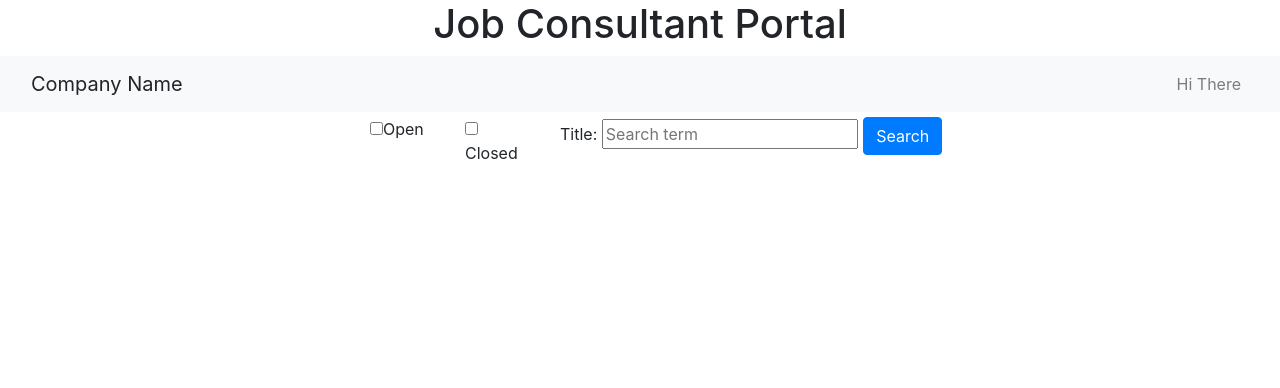
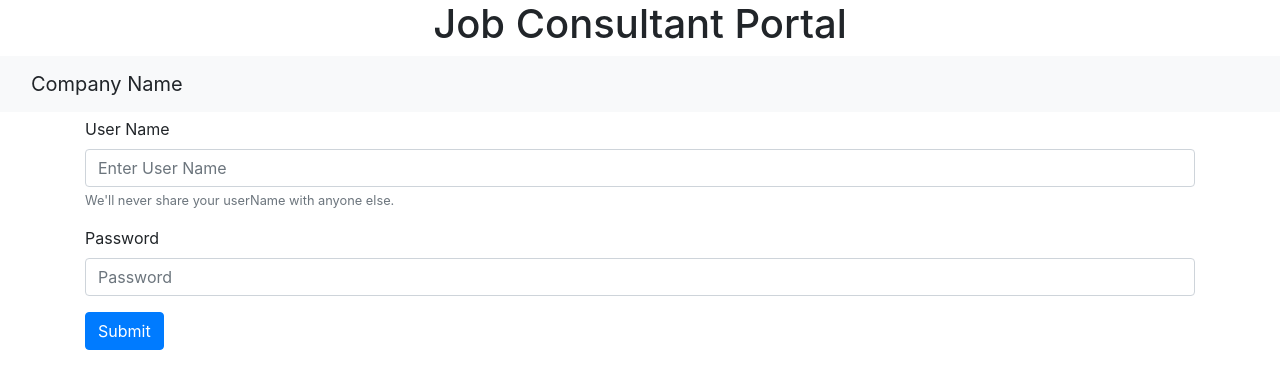
Before and after one commit to AmitKRSaha/JobConsultantPortal, an Angular app in the folder JobConsultantPortal/: page / in a window 1280 px wide. Shown: the top 388 px of the page. Built offline with nearby package versions, Linux system fonts and the light colour scheme; what angular-in-memory-web-api would draw is missing.

Commit message:
Added login Functionality

```diff
--- a/JobConsultantPortal/src/app/app.component.html
+++ b/JobConsultantPortal/src/app/app.component.html
@@ -10,11 +10,13 @@
 
       <ul class="navbar-nav navbar-right">
           <li class="nav-item">
-              <a class="nav-link" routerLink='/login'>Hi There</a>
+              <a class="nav-link" style="cursor: pointer" *ngIf="loginService.user" (click)="logOut()">Hi {{loginService.user | uppercase}}</a>
           </li>
       </ul>
   </div>
 </nav>
+
 <div class="container" style="margin-top: 5px;">
-  <app-job-shell [opensection]="opensection"></app-job-shell>
+  <div *ngIf="!loginService.loggedIn"> <app-login ></app-login></div>
+  <div *ngIf="loginService.loggedIn"><app-job-shell [opensection]="opensection" ></app-job-shell></div>
 </div>
--- a/JobConsultantPortal/src/app/app.component.ts
+++ b/JobConsultantPortal/src/app/app.component.ts
@@ -1,5 +1,6 @@
 import { Component, OnInit } from '@angular/core';
 import { JobService } from './jobdata/job.service';
+import { LoginService } from './login/login.service';
 
 @Component({
   selector: 'app-root',
@@ -10,15 +11,22 @@ export class AppComponent implements OnInit {
   title = 'JobConsultantPortal';
   pageTitle = 'Company Name';
 
+  loggedIn = false;
+
   opensection = {
     postedJobs: 'closed',
     shortListed: 'closed',
     interview: 'closed'
   };
 
-  constructor(private jobService: JobService) {}
+  constructor(private jobService: JobService, public loginService: LoginService) {
+  }
 
   ngOnInit() {
 
   }
+
+  logOut() {
+    this.loginService.logout();
+  }
 }
--- a/JobConsultantPortal/src/app/app.module.ts
+++ b/JobConsultantPortal/src/app/app.module.ts
@@ -8,18 +8,21 @@ import { JobService } from './jobdata/job.service';
 
 import { AppComponent } from './app.component';
 import { JobShellComponent } from './job-shell/job-shell.component';
+import { LoginComponent } from './login/login.component';
+import { LoginService } from './login/login.service';
 
 @NgModule({
   declarations: [
     AppComponent,
     JobShellComponent,
+    LoginComponent,
   ],
   imports: [
     BrowserModule,
     HttpClientModule,
     HttpClientInMemoryWebApiModule.forRoot(InMemoryDataService, {dataEncapsulation: false})
   ],
-  providers: [JobService],
+  providers: [JobService,LoginService],
   bootstrap: [AppComponent]
 })
 export class AppModule { }
--- a/JobConsultantPortal/src/app/job-shell/job-shell.component.html
+++ b/JobConsultantPortal/src/app/job-shell/job-shell.component.html
@@ -31,6 +31,8 @@
       </div>
 </div>
 
+<div class="row">
+  <div class="col-md-6">
       <!-- For Short Listed Candidate -->
       <div [ngClass]="{'open': opensection.shortListed == 'open', 'closed': opensection.shortListed == 'closed'}">
           <div class="card border-success mb-3" style="max-width: 100%;">
@@ -52,7 +54,8 @@
               </div>
             </div>
       </div>
-
+  </div>
+  <div class="col-md-6">
       <!-- For Interview Details -->
       <div [ngClass]="{'open': opensection.interview == 'open', 'closed': opensection.interview == 'closed'}">
           <div class="card border-success mb-3" style="max-width: 100%;">
@@ -60,28 +63,19 @@
               <div class="card-body text-success">
                 <h5 class="card-title"><div class="row">
                     <div class="col-md-3">Interview</div>
-              <div class="col-md-3">Interviewer</div>
-              <div class="col-md-3">Date</div>
+                    <div class="col-md-4">Interviewer</div>
+                    <div class="col-md-2">Date</div>
                     <div class="col-md-3">Result</div>
                   </div></h5>
                   <div class="row card-footer bg-transparent border-success jobsdetail" style="cursor: pointer;"
                       *ngFor="let interview of this.interviewdetails; let i = index">
                       <div class="col-md-3">{{interview.Interview}}</div>
-                <div class="col-md-3">{{interview.interviewer}}</div>
-                <div class="col-md-3">{{interview.Date}}</div>
+                      <div class="col-md-4">{{interview.interviewer}}</div>
+                      <div class="col-md-2">{{interview.Date}}</div>
                       <div class="col-md-3">{{interview.Result}}</div>
                     </div>
               </div>
             </div>
       </div>
-
-
-<!-- <div class="row">
-
-  <div class="col-md-6" [ngClass]="{'open': opensection.shortListed == 'open', 'closed': opensection.shortListed == 'closed'}">
-    <app-shortlist-candidate-component></app-shortlist-candidate-component>
   </div>
-  <div class="col-md-6" [ngClass]="{'open': opensection.interview == 'open', 'closed': opensection.interview == 'closed'}">
-    <app-roundsofinterview></app-roundsofinterview>
 </div>
-</div> -->
--- a/JobConsultantPortal/src/app/jobdata/in-memory-data.service.ts
+++ b/JobConsultantPortal/src/app/jobdata/in-memory-data.service.ts
@@ -7,14 +7,14 @@ export class InMemoryDataService implements InMemoryDbService {
         id: 1,
         name: 'IT Soft',
         Title : 'Java Eng',
-        Date_Posted : '20-8-13',
+        Date_Posted : '20/8/13',
         Status : 'Open'
       },
       {
         id: 2,
         name: 'Capge',
         Title : 'Dot Net',
-        Date_Posted : '20-11-13',
+        Date_Posted : '20/11/13',
         Status : 'Open'
       }
     ];
@@ -43,7 +43,7 @@ export class InMemoryDataService implements InMemoryDbService {
         id: 1,
         Interview: 'Round#1',
         interviewer : 'Vijay',
-        Date : '20-8-13',
+        Date : '20/8/13',
         Result : 'Selected'
       },
       {
@@ -51,7 +51,7 @@ export class InMemoryDataService implements InMemoryDbService {
         id: 1,
         Interview: 'HR Round',
         interviewer : 'Singh,HR',
-        Date : '27-8-13',
+        Date : '27/8/13',
         Result : 'Offered'
       }
     ];
--- a/JobConsultantPortal/src/app/jobdata/job.service.ts
+++ b/JobConsultantPortal/src/app/jobdata/job.service.ts
@@ -3,7 +3,6 @@ import { HttpClient } from '@angular/common/http';
 
 import { Observable, of } from 'rxjs';
 import { catchError, map, tap } from 'rxjs/operators';
-import { jsonpCallbackContext } from '../../../node_modules/@angular/common/http/src/module';
 
 @Injectable({ providedIn: 'root' })
 export class JobService {
--- /dev/null
+++ b/JobConsultantPortal/src/app/login/login.component.html
@@ -0,0 +1,12 @@
+<div class="form">
+        <div class="form-group">
+          <label for="userName">User Name</label>
+          <input type="email" #user class="form-control" id="userName" aria-describedby="userNameHelp" placeholder="Enter User Name">
+          <small id="emailHelp" class="form-text text-muted">We'll never share your userName with anyone else.</small>
+        </div>
+        <div class="form-group">
+          <label for="exampleInputPassword1">Password</label>
+          <input type="password" class="form-control" id="exampleInputPassword1" placeholder="Password">
+        </div>
+        <button type="submit" class="btn btn-primary" (click)="login(user.value)">Submit</button>
+</div>
--- /dev/null
+++ b/JobConsultantPortal/src/app/login/login.component.ts
@@ -0,0 +1,20 @@
+import { Component, OnInit, Input } from '@angular/core';
+import { LoginService } from './login.service';
+
+@Component({
+  selector: 'app-login',
+  templateUrl: './login.component.html',
+  styleUrls: ['./login.component.css']
+})
+export class LoginComponent implements OnInit {
+
+
+  constructor(private loginservice: LoginService) { }
+
+  ngOnInit() {
+  }
+
+  login(userName: string) {
+    this.loginservice.login(userName);
+  }
+}
--- /dev/null
+++ b/JobConsultantPortal/src/app/login/login.service.ts
@@ -0,0 +1,19 @@
+import { Injectable } from '@angular/core';
+
+@Injectable({ providedIn: 'root' })
+export class LoginService {
+
+  loggedIn = false;
+  user: string;
+
+  login(userName) {
+    console.log(userName);
+    this.loggedIn = true;
+    this.user = userName;
+  }
+
+  logout() {
+    this.loggedIn = false;
+    this.user = null;
+  }
+}
```
Also changed, not shown: JobConsultantPortal/src/app/login/login.component.css (added), 2 other files (tests, documents, lock files or other folders). Lines whose indentation alone changed are shown as unchanged.
